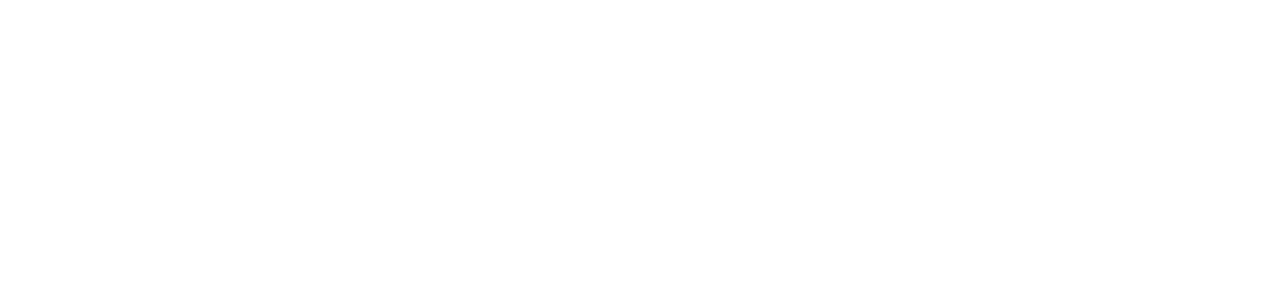
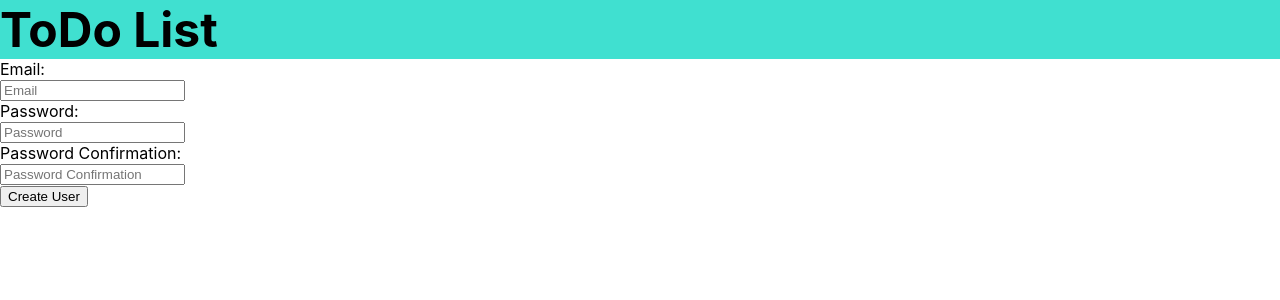
Before and after one commit to vivek-114/basic-app, a React (Create React App) app in the folder trail_app/: page /registrationt in a window 1280 px wide. Before the commit this address had no page. Shown: the top 300 px of the page. Built offline with nearby package versions, Linux system fonts and the light colour scheme.

Commit message:
Fixes issues in registrations compnent with a test Registrationt component for testing purpose. once if it works fine i am gone remove Registrations component.

```diff
--- a/trail_app/src/App.js
+++ b/trail_app/src/App.js
@@ -1,8 +1,9 @@
 import logo from './logo.svg';
 import './App.css';
-import {BrowserRouter as Router, Routes, Route, Link, BrowserRouter} from 'react-router-dom'
+import {BrowserRouter as Router, Routes, Route, BrowserRouter} from 'react-router-dom'
 import List from './component/List.js'
 import Registration from './component/Registration';
+import Registrationt from './component/Registrationt';
 
 function App() {
   return (
@@ -10,6 +11,7 @@
       <Routes>
         <Route path="/" element= {<List />}> </Route>
         <Route path="registrations" element = {<Registration />} />
+        <Route path="registrationt" element = {<Registrationt />} />
       </Routes>
     </BrowserRouter>
     // <div>
--- /dev/null
+++ b/trail_app/src/component/Registrationt.js
@@ -0,0 +1,140 @@
+import React from 'react';
+import axios from "axios";
+import { useState, useEffect } from "react";
+import {BrowserRouter as Router, useNavigate} from 'react-router-dom'
+
+function Registrationt(props){
+
+    const navigate = useNavigate();
+    const [navigateSuccess, setNavigateSuccess] = useState("");
+    const [inputsData, setInputsData] = useState({email: "",
+        password: "",
+        password_confirmation: ""
+    });
+
+    const updateFieldValues = (event) => {
+        const name = event.target.name;
+        const value = event.target.value;
+        // setInputsData({[name]: value});
+        setInputsData(previousState => {
+            return { ...previousState, [name]: value}
+          });
+    }
+
+    const createUser = (event) => {
+        const {
+            email,
+            password,
+            password_confirmation
+        } = inputsData
+        axios.post("http://localhost:3001/users",
+        {
+            email: email,
+            password: password,
+            password_confirmation: password_confirmation
+        },
+        {withCredentials: true}
+        )
+        .then(response => {
+            // console.log("response is ", response);
+            if (response.data.status === "Created") {
+                setNavigateSuccess(response.data);
+                // const data = response.dat a;
+                // history.replace('/');
+                // const navigate = useNavigate();
+                // navigate('/');
+                // this.useHandleSuccessfulSignin(response.data);
+            }
+        })
+        .catch(error => {
+            console.log("error is", error);
+        });
+        event.preventDefault();
+    }
+
+    useEffect(() => {
+        if (navigateSuccess.length !== 0){
+            navigate("/", { replace: true });
+        }
+    }, [navigateSuccess]);
+
+    // const useHandleSuccessfulSignin = (data) => {
+    //     return <Redirect to='/target' />
+    //     const history = createHashHistory();
+    //     history.go("/login");
+    //     const history = useHistory()
+    //     history.push("/")
+    //     const navigate = useNavigate();
+    //     navigate('/');
+    //     this.props.history.push("/");
+    // }
+
+    return(
+        <form onSubmit={createUser}>
+            <div>
+                <header> ToDo List </header>
+                <label> Email: </label>
+                <br></br>
+                <input
+                type="text"
+                name="email"
+                placeholder="Email"
+                value = {inputsData.email || ""}
+                onChange = {updateFieldValues}/>
+                <br></br>
+                <label> Password:</label>
+                <br></br>
+                <input
+                type="text"
+                name="password"
+                placeholder="Password"
+                value = {inputsData.password || ""}
+                onChange = {updateFieldValues}/>
+                <br></br>
+                <label> Password Confirmation:</label>
+                <br></br>
+                <input
+                type="text"
+                name="password_confirmation"
+                placeholder="Password Confirmation"
+                value = {inputsData.password_confirmation || ""}
+                onChange = {updateFieldValues}/>
+                <br></br>
+                <button type="submit" onClick={createUser}>Create User</button>
+            </div>
+        </form>
+        // <div>
+        //     <header> ToDo List </header>
+        //     <label> Email: </label>
+        //     <br></br>
+        //     <input
+        //     type="text"
+        //     name="email"
+        //     placeholder="Email"
+        //     value = {inputsData.email || ""}
+        //     onChange = {updateFieldValues}/>
+        //     <br></br>
+        //     <label> Password:</label>
+        //     <br></br>
+        //     <input
+        //     type="text"
+        //     name="password"
+        //     placeholder="Password"
+        //     value = {inputsData.password || ""}
+        //     onChange = {updateFieldValues}/>
+        //     <br></br>
+        //     <label> Password Confirmation:</label>
+        //     <br></br>
+        //     <input
+        //     type="text"
+        //     name="password_confirmation"
+        //     placeholder="Password Confirmation"
+        //     value = {inputsData.password_confirmation || ""}
+        //     onChange = {updateFieldValues}/>
+        //     <br></br>
+        //     <button type="submit" onClick={createUser}>Create User</button>
+        // </div>
+    );
+}
+
+export default Registrationt;
```
